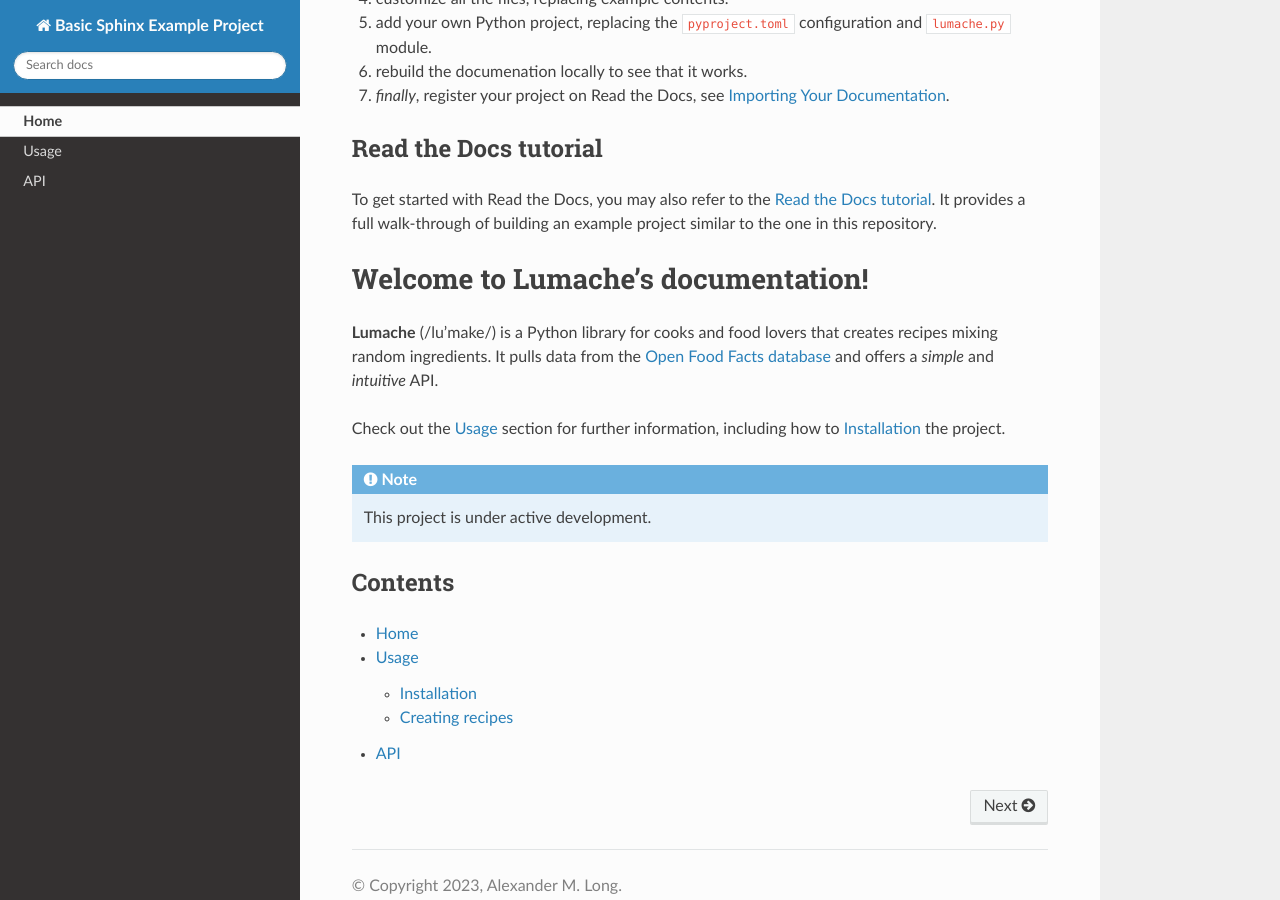
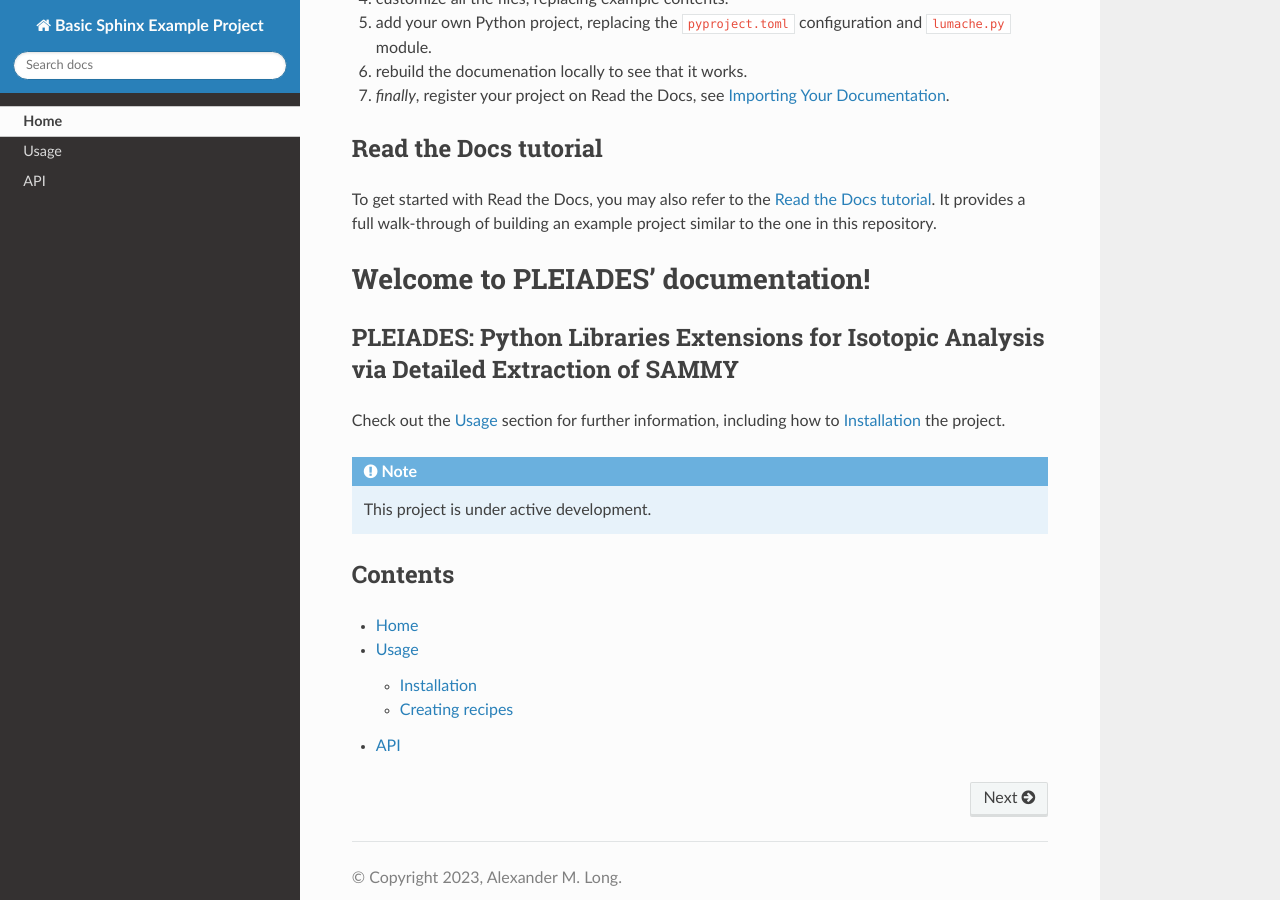
Before and after one commit to along4/Pleiades, a Sphinx documentation site: the page built from docs/index.rst, in a window 1280 px wide and 900 px high, scrolled down 2121 px. Built offline with Sphinx 7.4.7 and the Read the Docs theme 2.0.0, drawn with Linux system fonts in a browser that asks for light colours.

Commit message:
fixing things with RTD

```diff
--- a/docs/index.rst
+++ b/docs/index.rst
@@ -1,12 +1,10 @@
 .. include:: ../README.rst
 
-Welcome to Lumache's documentation!
+Welcome to PLEIADES' documentation!
 ===================================
 
-**Lumache** (/lu'make/) is a Python library for cooks and food lovers
-that creates recipes mixing random ingredients.
-It pulls data from the `Open Food Facts database <https://world.openfoodfacts.org/>`_
-and offers a *simple* and *intuitive* API.
+**PLEIADES:** Python Libraries Extensions for Isotopic Analysis via Detailed Extraction of SAMMY
+------------------------------------------------------------------------------------------------
 
 Check out the :doc:`usage` section for further information, including
 how to :ref:`installation` the project.
--- a/docs/usage.rst
+++ b/docs/usage.rst
@@ -18,13 +18,11 @@
 To retrieve a list of random ingredients,
 you can use the ``lumache.get_random_ingredients()`` function:
 
-.. autofunction:: lumache.get_random_ingredients
 
 The ``kind`` parameter should be either ``"meat"``, ``"fish"``,
 or ``"veggies"``. Otherwise, :py:func:`lumache.get_random_ingredients`
 will raise an exception.
 
-.. autoexception:: lumache.InvalidKindError
 
 For example:
 
```
Also changed, not shown: pyproject.toml (added, +8 -0 lines).
